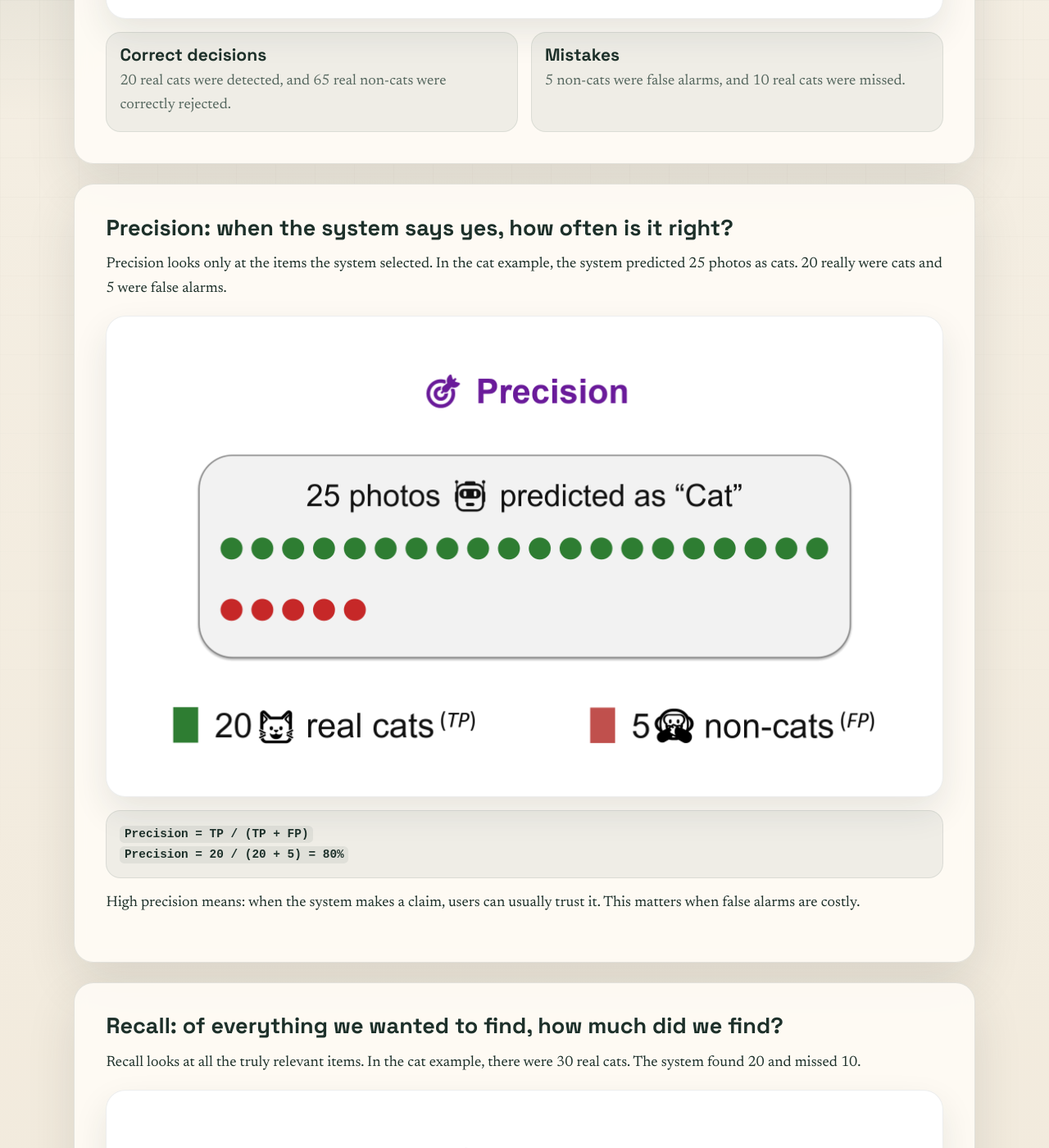
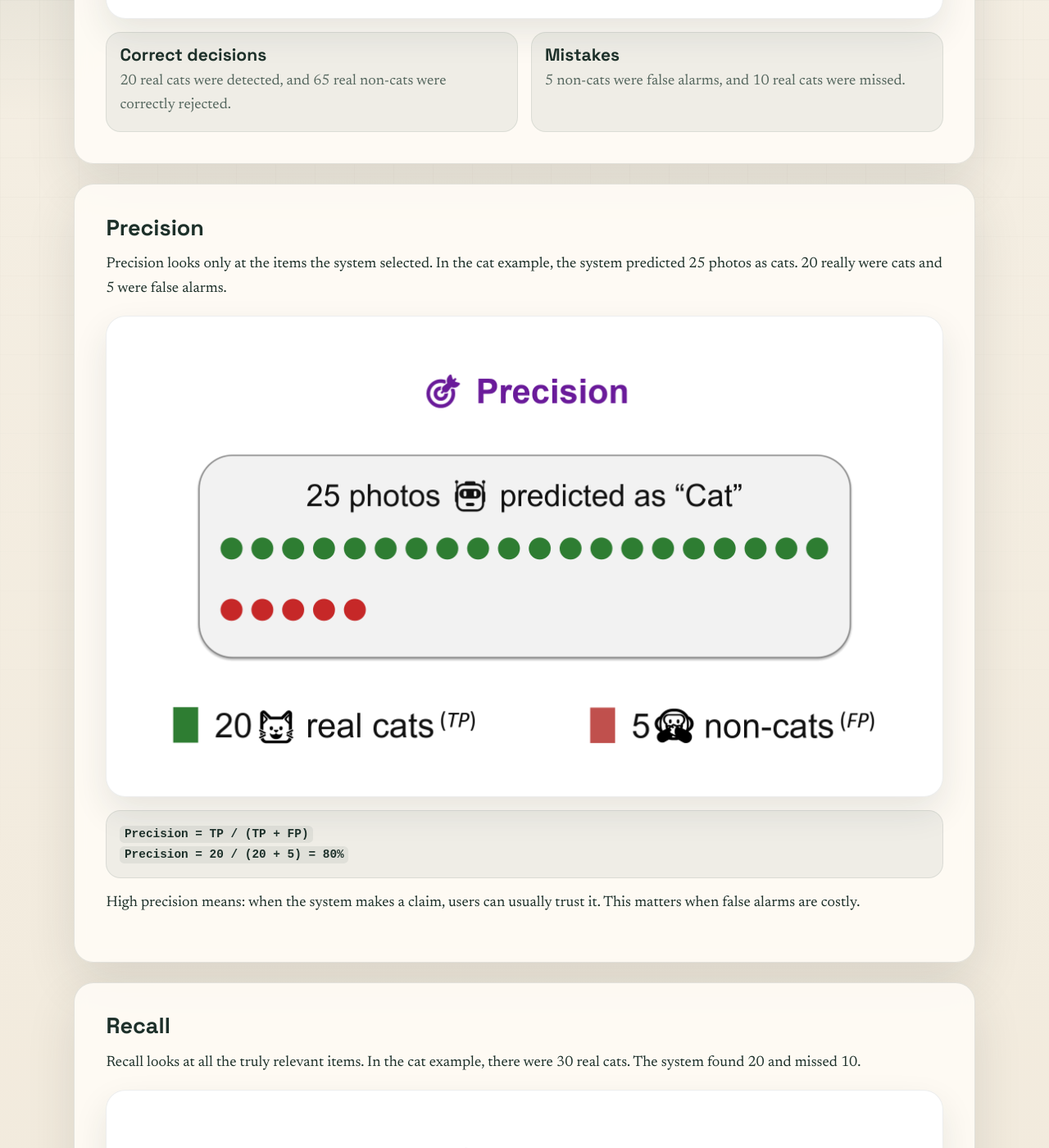
Before and after one commit to archxai/archxai.github.io, a Jekyll site: the page built from learning-classification.md, in a window 1280 px wide and 1400 px high, scrolled down 1173 px. Shown: the whole window at 82% size. Built offline with Jekyll 4.4.1, drawn with Linux system fonts in a browser that asks for light colours; some of the changed text lies outside the part shown.

Commit message:
Update section titles for clarity in learning classification

```diff
--- a/learning-classification.md
+++ b/learning-classification.md
@@ -34,7 +34,7 @@ permalink: /learning-corner/classification/
 </section>
 
 <section class="panel">
-  <h2>Precision: when the system says yes, how often is it right?</h2>
+  <h2>Precision</h2>
   <p>Precision looks only at the items the system selected. In the cat example, the system predicted 25 photos as cats. 20 really were cats and 5 were false alarms.</p>
   <figure class="metric-figure">
     <img class="metric-image" src="{{ '/assets/images/learning/precision-cat-detector.png' | relative_url }}" alt="Precision example showing 20 correct cat predictions and 5 false alarms among 25 predicted cats.">
@@ -47,7 +47,7 @@ permalink: /learning-corner/classification/
 </section>
 
 <section class="panel">
-  <h2>Recall: of everything we wanted to find, how much did we find?</h2>
+  <h2>Recall</h2>
   <p>Recall looks at all the truly relevant items. In the cat example, there were 30 real cats. The system found 20 and missed 10.</p>
   <figure class="metric-figure">
     <img class="metric-image" src="{{ '/assets/images/learning/recall-cat-detector.png' | relative_url }}" alt="Recall example showing 20 detected cats and 10 missed cats among 30 real cat photos.">
```
Also changed, not shown: other parts of learning-classification.md (+2 -2 lines).
